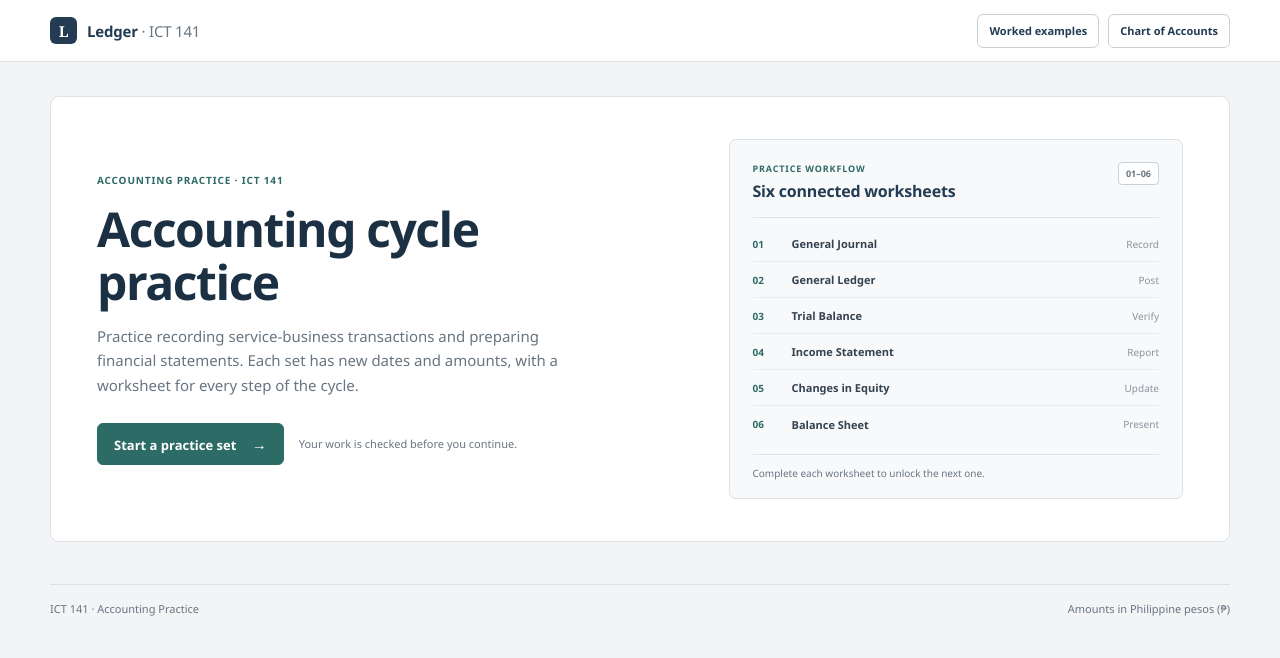
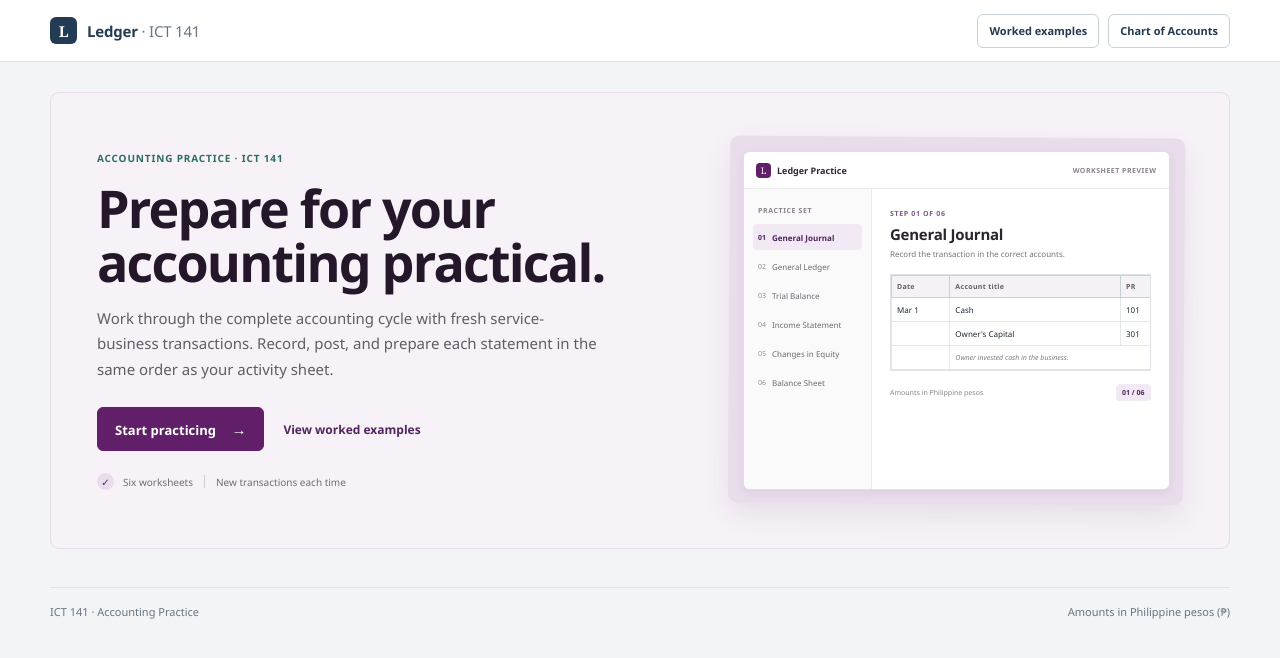
Before and after one commit to kekeiscoding/accountingpractice, a plain HTML site: page index.html in a window 1280 px wide. Drawn offline with Linux system fonts and the light colour scheme.

Commit message:
Apply Slack-inspired accounting homepage

```diff
--- a/app.js
+++ b/app.js
@@ -252,11 +252,13 @@
     if(typeof examplesDialog.close==="function") examplesDialog.close();
     else examplesDialog.removeAttribute("open");
   };
-  $("open-examples").addEventListener("click",()=>{
+  const showExamples=()=>{
     renderWorkedExample(0);
     if(typeof examplesDialog.showModal==="function") examplesDialog.showModal();
     else examplesDialog.setAttribute("open","");
-  });
+  };
+  $("open-examples").addEventListener("click",showExamples);
+  $("welcome-examples").addEventListener("click",showExamples);
   $("close-examples").addEventListener("click",closeExamples);
   examplesDialog.addEventListener("click",event=>{if(event.target===examplesDialog)closeExamples();});
 })();
--- a/index.html
+++ b/index.html
@@ -24,21 +24,24 @@
     <section class="welcome" id="welcome">
       <div class="welcome-copy">
         <div class="eyebrow">ACCOUNTING PRACTICE · ICT 141</div>
-        <h1>Accounting cycle<br />practice</h1>
-        <p>Practice recording service-business transactions and preparing financial statements. Each set has new dates and amounts, with a worksheet for every step of the cycle.</p>
-        <div class="welcome-actions"><button class="primary" id="generate">Start a practice set <span aria-hidden="true">→</span></button><span class="micro">Your work is checked before you continue.</span></div>
+        <h1>Prepare for your accounting practical.</h1>
+        <p>Work through the complete accounting cycle with fresh service-business transactions. Record, post, and prepare each statement in the same order as your activity sheet.</p>
+        <div class="welcome-actions"><button class="primary" id="generate">Start practicing <span aria-hidden="true">→</span></button><button class="home-secondary" id="welcome-examples">View worked examples</button></div>
+        <div class="home-proof"><span class="proof-check">✓</span><span>Six worksheets</span><span class="proof-divider"></span><span>New transactions each time</span></div>
       </div>
-      <aside class="cycle-preview" aria-label="Accounting practice workflow">
-        <div class="cycle-preview-head"><div><div class="eyebrow">PRACTICE WORKFLOW</div><h2>Six connected worksheets</h2></div><span class="cycle-tag">01–06</span></div>
-        <ol class="cycle-list">
-          <li><span class="cycle-number">01</span><span>General Journal</span><span class="cycle-kind">Record</span></li>
-          <li><span class="cycle-number">02</span><span>General Ledger</span><span class="cycle-kind">Post</span></li>
-          <li><span class="cycle-number">03</span><span>Trial Balance</span><span class="cycle-kind">Verify</span></li>
-          <li><span class="cycle-number">04</span><span>Income Statement</span><span class="cycle-kind">Report</span></li>
-          <li><span class="cycle-number">05</span><span>Changes in Equity</span><span class="cycle-kind">Update</span></li>
-          <li><span class="cycle-number">06</span><span>Balance Sheet</span><span class="cycle-kind">Present</span></li>
-        </ol>
-        <p class="cycle-preview-note">Complete each worksheet to unlock the next one.</p>
+      <aside class="home-preview" aria-label="Preview of the practice worksheet">
+        <div class="preview-window">
+          <div class="preview-windowbar"><span class="preview-brand"><span class="preview-brand-mark">L</span> Ledger Practice</span><span class="preview-sample-label">WORKSHEET PREVIEW</span></div>
+          <div class="preview-layout">
+            <div class="preview-sidebar"><div class="preview-sidebar-label">PRACTICE SET</div><ol>
+              <li class="preview-active"><span>01</span>General Journal</li><li><span>02</span>General Ledger</li><li><span>03</span>Trial Balance</li><li><span>04</span>Income Statement</li><li><span>05</span>Changes in Equity</li><li><span>06</span>Balance Sheet</li>
+            </ol></div>
+            <div class="preview-sheet"><div class="preview-step-label">STEP 01 OF 06</div><h2>General Journal</h2><p>Record the transaction in the correct accounts.</p>
+              <div class="preview-table-wrap"><table class="preview-journal"><thead><tr><th>Date</th><th>Account title</th><th>PR</th><th>Debit</th><th>Credit</th></tr></thead><tbody><tr><td>Mar 1</td><td>Cash</td><td>101</td><td>50,000</td><td></td></tr><tr><td></td><td>Owner's Capital</td><td>301</td><td></td><td>50,000</td></tr><tr><td></td><td colspan="4" class="preview-explanation">Owner invested cash in the business.</td></tr></tbody></table></div>
+              <div class="preview-sheet-foot"><span>Amounts in Philippine pesos</span><span class="preview-progress">01 / 06</span></div>
+            </div>
+          </div>
+        </div>
       </aside>
     </section>
 
--- a/styles.css
+++ b/styles.css
@@ -90,27 +90,27 @@ button { cursor: pointer; }
 .welcome {
   min-height: 0;
   max-width: none;
-  margin: 34px 0 42px;
-  padding: 42px 46px;
+  margin: 30px 0 38px;
+  padding: 44px 46px;
   display: grid;
   grid-template-columns: minmax(0, 1.1fr) minmax(340px, .9fr);
   align-items: center;
   gap: clamp(32px, 6vw, 76px);
-  background: var(--paper);
-  border: 1px solid var(--line);
+  background: #f7f2f8;
+  border: 1px solid #e6dce8;
   border-radius: 9px;
 }
 .welcome-copy { max-width: 560px; }
 .welcome h1 {
-  max-width: 500px;
-  margin: 16px 0 15px;
-  color: var(--navy-deep);
-  font-size: clamp(36px, 4vw, 48px);
+  max-width: 540px;
+  margin: 16px 0 17px;
+  color: #24172a;
+  font-size: clamp(38px, 4.1vw, 52px);
   font-weight: 650;
-  line-height: 1.1;
-  letter-spacing: -1.45px;
+  line-height: 1.04;
+  letter-spacing: -1.8px;
 }
-.welcome h1 span { color: var(--navy-deep); }
+.welcome h1 span { color: #24172a; }
 .welcome > p {
   max-width: 650px;
   margin: 0;
@@ -118,19 +118,44 @@ button { cursor: pointer; }
   font-size: 15px;
   line-height: 1.65;
 }
-.welcome-copy > p { max-width: 500px; margin: 0; color: var(--muted); font-size: 15px; line-height: 1.65; }
-.welcome-actions { display: flex; align-items: center; gap: 15px; margin-top: 25px; }
-.cycle-preview { padding: 22px 23px 17px; border: 1px solid var(--line); border-radius: 7px; background: #f8f9fa; }
-.cycle-preview-head { display: flex; align-items: flex-start; justify-content: space-between; gap: 12px; padding-bottom: 15px; border-bottom: 1px solid var(--line); }
-.cycle-preview-head .eyebrow { font-size: 9px; }
-.cycle-preview-head h2 { margin: 5px 0 0; color: var(--navy); font-size: 16px; font-weight: 650; letter-spacing: -.2px; }
-.cycle-tag { padding: 4px 7px; border: 1px solid var(--line-strong); border-radius: 4px; color: var(--muted); background: white; font: 600 9px "Segoe UI", Arial, sans-serif; }
-.cycle-list { display: grid; gap: 0; margin: 8px 0 12px; padding: 0; list-style: none; }
-.cycle-list li { min-height: 36px; display: grid; grid-template-columns: 30px minmax(0,1fr) auto; align-items: center; gap: 9px; border-bottom: 1px solid #e8ecef; color: #344351; font-size: 11px; font-weight: 600; }
-.cycle-list li:last-child { border-bottom: 0; }
-.cycle-number { color: var(--teal); font: 600 10px "Segoe UI", Arial, sans-serif; font-variant-numeric: tabular-nums; }
-.cycle-kind { color: var(--faint); font-size: 10px; font-weight: 400; }
-.cycle-preview-note { margin: 0; padding-top: 11px; border-top: 1px solid var(--line); color: var(--muted); font-size: 10px; line-height: 1.5; }
+.welcome-copy > p { max-width: 500px; margin: 0; color: #635b66; font-size: 15px; line-height: 1.7; }
+.welcome-actions { display: flex; align-items: center; gap: 17px; margin-top: 25px; }
+.welcome .primary { min-height: 43px; padding: 11px 17px; border-color: #611f69; background: #611f69; }
+.welcome .primary:hover { border-color: #4a154b; background: #4a154b; }
+.home-secondary { padding: 8px 2px; border: 0; background: transparent; color: #51245d; font-size: 12px; font-weight: 650; }
+.home-secondary:hover { text-decoration: underline; }
+.home-proof { display: flex; align-items: center; gap: 9px; margin-top: 22px; color: #716a73; font-size: 10px; }
+.proof-check { width: 17px; height: 17px; display: grid; place-items: center; border-radius: 50%; background: #e9ddec; color: #51245d; font-size: 10px; font-weight: 700; }
+.proof-divider { width: 1px; height: 13px; margin: 0 2px; background: #d5cbd8; }
+.home-preview { min-width: 0; padding: 14px; border-radius: 9px; background: #e9ddeb; box-shadow: 0 12px 28px #37183a16; transform: rotate(.4deg); }
+.preview-window { overflow: hidden; border: 1px solid #dedfe5; border-radius: 7px; background: white; box-shadow: 0 3px 10px #251b2a12; transform: rotate(-.4deg); }
+.preview-windowbar { height: 37px; display: flex; justify-content: space-between; align-items: center; padding: 0 12px; border-bottom: 1px solid #ece9ed; background: #fff; }
+.preview-brand { display: flex; align-items: center; gap: 6px; color: #34243a; font-size: 9px; font-weight: 700; }
+.preview-brand-mark { width: 15px; height: 15px; display: grid; place-items: center; border-radius: 4px; background: #611f69; color: white; font: 9px Georgia,serif; }
+.preview-sample-label { color: #8b828e; font-size: 7px; font-weight: 700; letter-spacing: .5px; }
+.preview-layout { min-height: 300px; display: grid; grid-template-columns: 128px minmax(0,1fr); }
+.preview-sidebar { padding: 17px 9px; border-right: 1px solid #ece9ed; background: #fbfafb; }
+.preview-sidebar-label { margin: 0 0 9px 5px; color: #8b828e; font-size: 7px; font-weight: 700; letter-spacing: .6px; }
+.preview-sidebar ol { display: grid; gap: 3px; margin: 0; padding: 0; list-style: none; }
+.preview-sidebar li { display: flex; align-items: center; gap: 6px; min-height: 26px; padding: 4px 5px; border-radius: 4px; color: #6e6872; font-size: 8px; white-space: nowrap; }
+.preview-sidebar li span { color: #938a96; font-size: 7px; font-variant-numeric: tabular-nums; }
+.preview-sidebar li.preview-active { background: #f1e9f3; color: #51245d; font-weight: 700; }
+.preview-sidebar li.preview-active span { color: #51245d; }
+.preview-sheet { min-width: 0; padding: 20px 18px 12px; }
+.preview-step-label { color: #7e5b87; font-size: 7px; font-weight: 700; letter-spacing: .65px; }
+.preview-sheet h2 { margin: 6px 0 4px; color: #2b2530; font-size: 15px; font-weight: 700; letter-spacing: -.25px; }
+.preview-sheet > p { margin: 0 0 15px; color: #77717b; font-size: 8px; }
+.preview-table-wrap { width: 100%; overflow-x: auto; border: 1px solid #dfe2e6; }
+.preview-journal { min-width: 450px; border: 1px solid #dfe2e6; font-size: 8px; }
+.preview-journal th { padding: 6px 5px; background: #f4f2f5; color: #645b68; font-size: 7px; }
+.preview-journal td { height: 24px; padding: 4px 5px; font-size: 8px; }
+.preview-journal th:nth-child(1) { width: 13%; }
+.preview-journal th:nth-child(2) { width: 38%; }
+.preview-journal th:nth-child(3) { width: 10%; }
+.preview-journal th:nth-child(4), .preview-journal th:nth-child(5) { width: 19.5%; }
+.preview-journal .preview-explanation { color: #827987; font-size: 7px; font-style: italic; }
+.preview-sheet-foot { display: flex; justify-content: space-between; align-items: center; margin-top: 13px; color: #8a838d; font-size: 7px; }
+.preview-progress { padding: 4px 6px; border-radius: 4px; background: #f1e9f3; color: #51245d; font-weight: 700; }
 .primary {
   min-height: 40px;
   padding: 10px 16px;
@@ -381,7 +406,7 @@ input.cell.incorrect { border-color: #d28b86; background: #fff6f5; }
   .entry-table { min-width: 720px; }
   .welcome { grid-template-columns: 1fr; gap: 28px; }
   .welcome-copy { max-width: 700px; }
-  .cycle-preview { width: 100%; }
+  .home-preview { width: 100%; }
 }
 @media (max-width: 600px) {
   .topbar { min-height: 56px; padding: 8px 14px; gap: 8px; }
@@ -404,5 +429,11 @@ input.cell.incorrect { border-color: #d28b86; background: #fff6f5; }
   .example-tab { padding: 7px 8px; font-size: 10px; }
   .example-content { max-height: 68vh; }
   .example-form { grid-template-columns: minmax(140px, 1fr) 110px; }
-  .cycle-preview { padding: 17px 15px 13px; }
+  .home-preview { padding: 8px; }
+  .preview-layout { grid-template-columns: 96px minmax(0,1fr); }
+  .preview-sidebar { padding: 13px 5px; }
+  .preview-sidebar li { gap: 4px; padding: 4px 3px; font-size: 7px; }
+  .preview-sheet { padding: 15px 10px 10px; }
+  .preview-windowbar { padding: 0 8px; }
+  .preview-sample-label { font-size: 6px; }
 }
```
